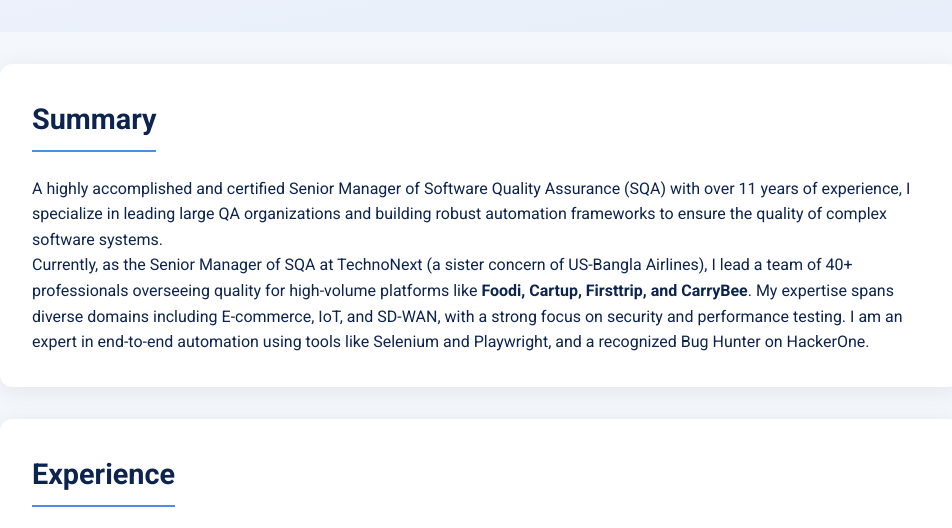
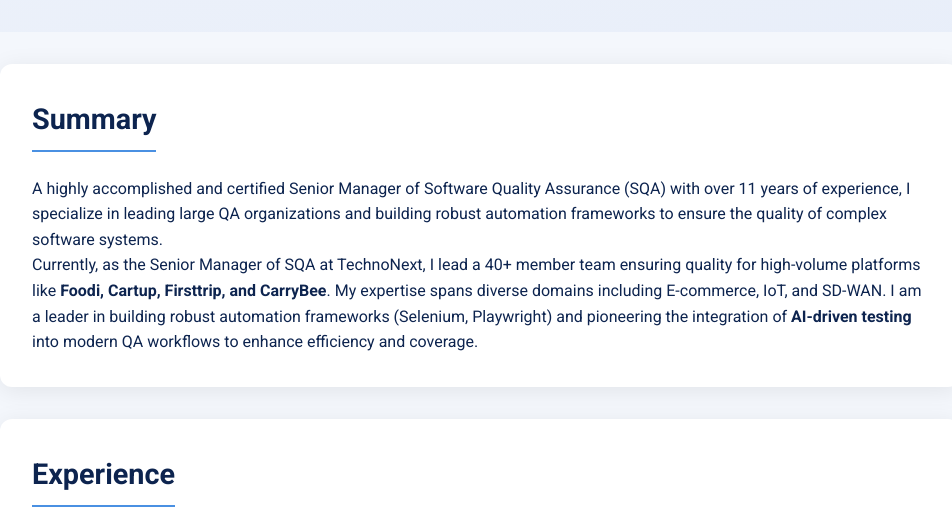
Before and after one commit to zakariashahedbappa/zakariashahedbappa.github.io, a plain HTML site: page index.html in a window 1280 px wide. Shown: the part 643-1171 px from the top of the page, without its empty margins (160-1112 px from the left). Drawn offline with Linux system fonts and the light colour scheme.

```diff
--- a/index.html
+++ b/index.html
@@ -48,7 +48,7 @@
         <section id="summary" class="card scroll-animate">
             <h3>Summary</h3>
             <p>A highly accomplished and certified Senior Manager of Software Quality Assurance (SQA) with over 11 years of experience, I specialize in leading large QA organizations and building robust automation frameworks to ensure the quality of complex software systems.</p>
-            <p>Currently, as the Senior Manager of SQA at TechnoNext (a sister concern of US-Bangla Airlines), I lead a team of 40+ professionals overseeing quality for high-volume platforms like <strong>Foodi, Cartup, Firsttrip, and CarryBee</strong>. My expertise spans diverse domains including E-commerce, IoT, and SD-WAN, with a strong focus on security and performance testing. I am an expert in end-to-end automation using tools like Selenium and Playwright, and a recognized Bug Hunter on HackerOne.</p>
+            <p>Currently, as the Senior Manager of SQA at TechnoNext, I lead a 40+ member team ensuring quality for high-volume platforms like <strong>Foodi, Cartup, Firsttrip, and CarryBee</strong>. My expertise spans diverse domains including E-commerce, IoT, and SD-WAN. I am a leader in building robust automation frameworks (Selenium, Playwright) and pioneering the integration of <strong>AI-driven testing</strong> into modern QA workflows to enhance efficiency and coverage.</p>
         </section>
 
         <section id="experience" class="card scroll-animate">
```
